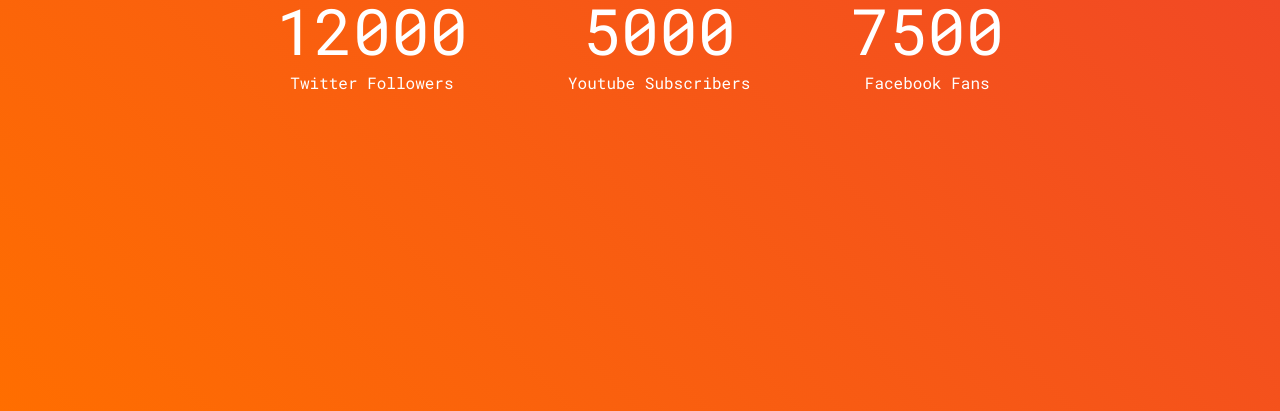
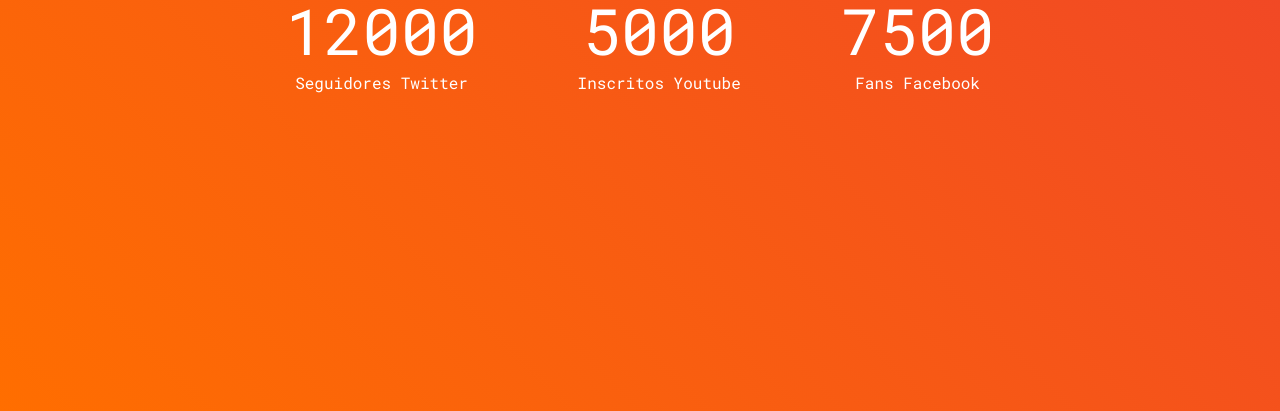
Before and after one commit to AustenMoraes/Contador-de-Incrementos, a plain HTML site: page index.html in a window 1280 px wide. Shown: the part 389-800 px from the top of the page. Drawn offline with Linux system fonts and the light colour scheme.

Commit message:
Primeiro Commit

```diff
--- a/index.html
+++ b/index.html
@@ -12,17 +12,17 @@
   <div class="counter-container">
     <i class="fab fa-twitter fa-3x"></i>
     <div class="counter" data-target="12000"></div>
-    <span>Twitter Followers</span>
+    <span>Seguidores Twitter</span>
   </div>
   <div class="counter-container">
     <i class="fab fa-youtube fa-3x"></i>
     <div class="counter" data-target="5000"></div>
-    <span>Youtube Subscribers</span>
+    <span>Inscritos Youtube</span>
   </div>
   <div class="counter-container">
     <i class="fab fa-facebook fa-3x"></i>
     <div class="counter" data-target="7500"></div>
-    <span>Facebook Fans</span>
+    <span>Fans Facebook</span>
   </div>
   <script src="./script.js"></script>
 </body>
```
